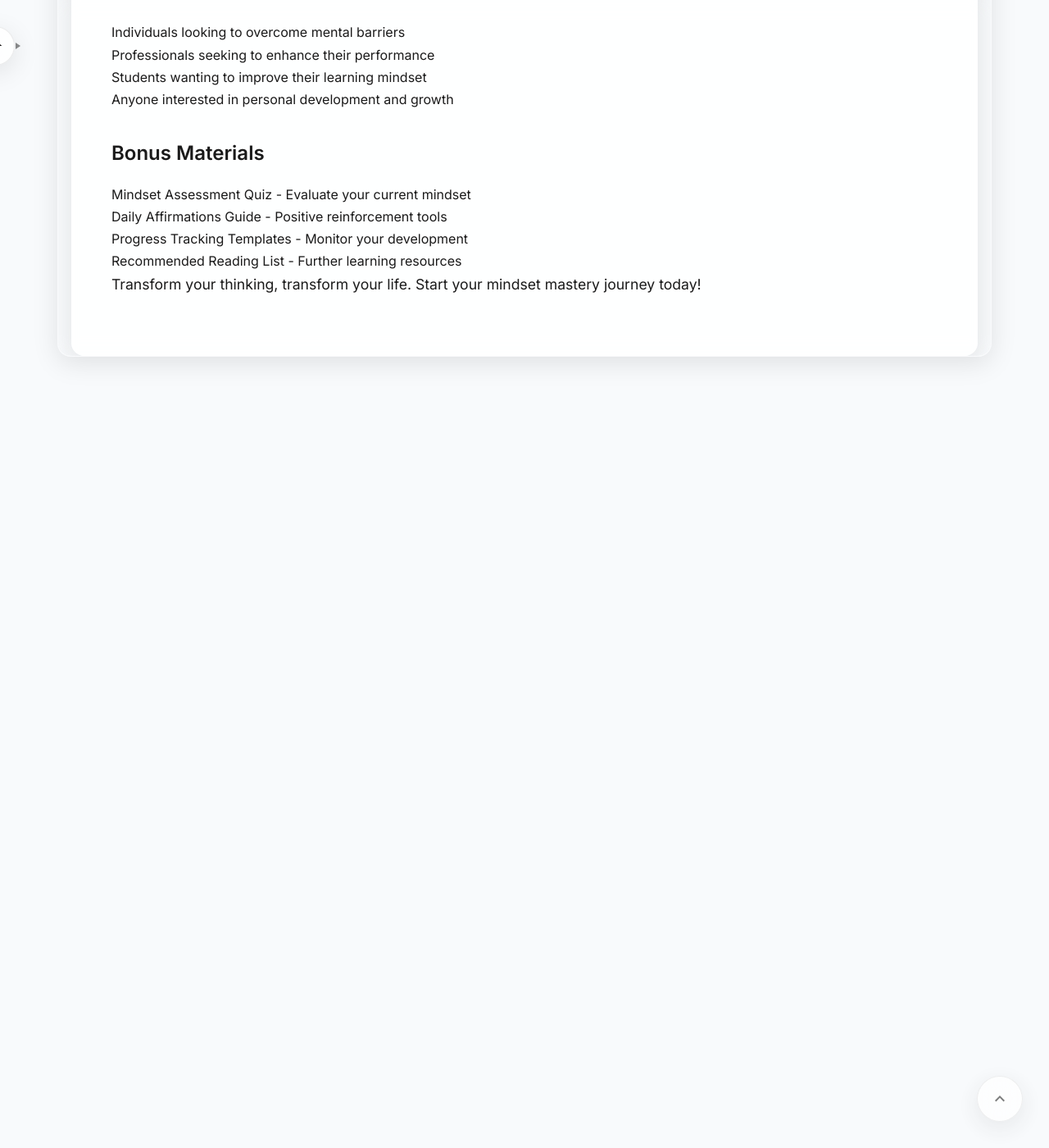
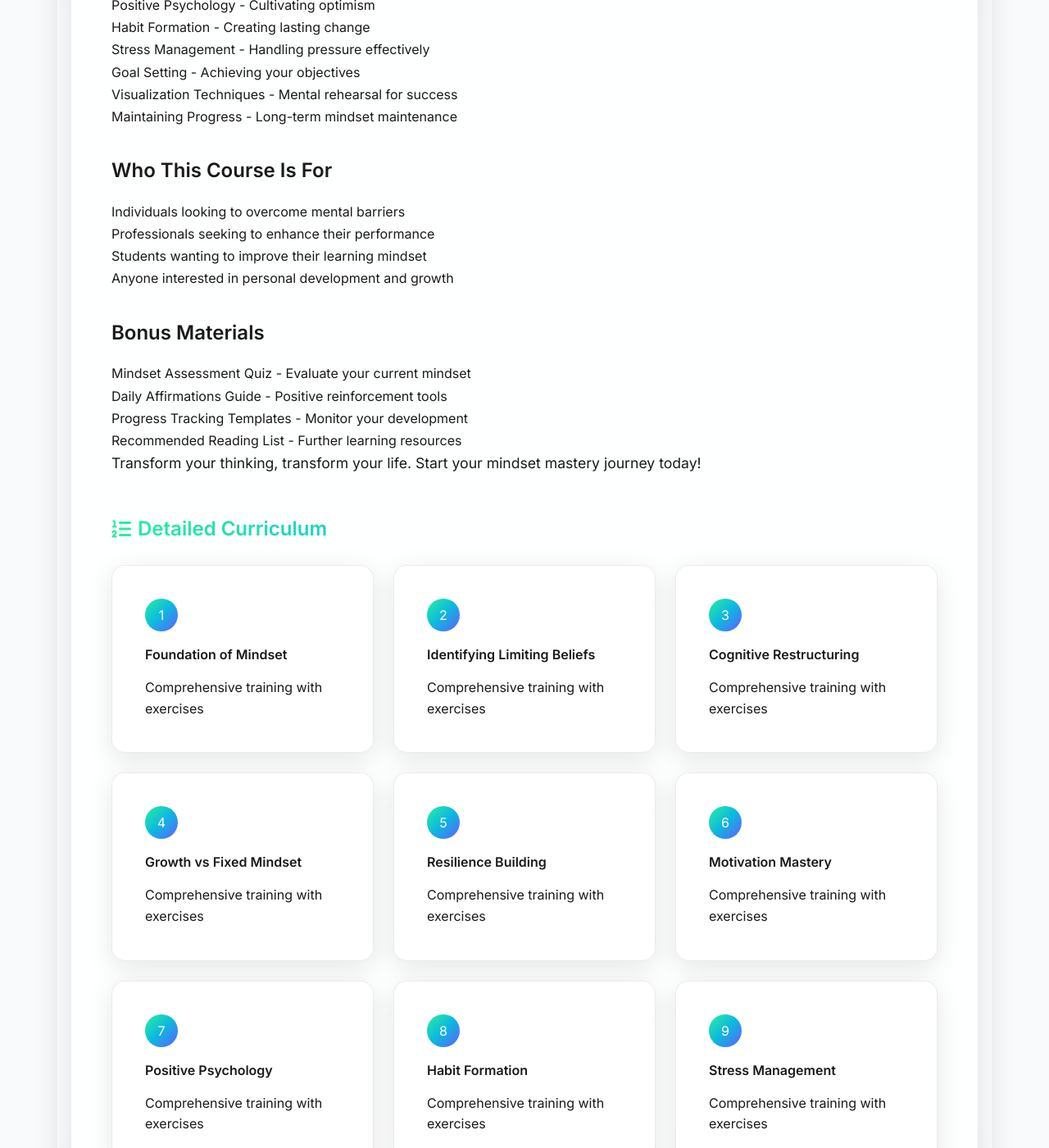
Before and after one commit to WillEasyStart/WillBio.github.io, a Jekyll site: the page built from _shop_items/productivity-toolkit.md, in a window 1280 px wide and 1400 px high, scrolled down 1652 px. Shown: the whole window at 82% size. Built offline with Jekyll 4.4.1, drawn with Linux system fonts in a browser that asks for light colours; nearby versions of some CDN libraries; before the commit the page ends 2149 px from its top, so only the background shows below that; some of the changed text lies outside the part shown.

Commit message:
Update shop-item.html

```diff
--- a/_layouts/shop-item.html
+++ b/_layouts/shop-item.html
@@ -1,20 +1,27 @@
 ---
 layout: default
 ---
+<article class="product-article glass-card">
+  <!-- Hero Section -->
+  <header class="product-hero">
+    <div class="product-hero-image image-loading glass-card">
+      <img class="lazy-img" loading="lazy" src="{{ page.image }}" alt="{{ page.title }}" data-zoomable>
+    </div>
 
-{% include navigation-elements.html %}
-
-<article class="product-article glass-card">
-  <header class="product-hero">
     <div class="product-header-content glass-card">
-      {% include product-meta.html %}
-
-      <div class="product-header-text">
-        <h1 class="product-title">{{ page.title }}</h1>
-        <p class="product-description">{{ page.description }}</p>
+      <div class="product-meta">
+        <span class="product-category">{{ page.category }}</span>
+        <div class="product-price">
+          {% if page.original_price %}
+            <span class="original-price">{{ page.original_price }}</span>
+          {% endif %}
+          <span class="current-price gradient-text">{{ page.price }}</span>
+        </div>
       </div>
 
-      {% if page.features %}
+      <h1 class="product-title">{{ page.title }}</h1>
+      <p class="product-description">{{ page.description }}</p>
+
       <div class="product-features">
         <h3><i class="fas fa-gift gradient-icon mr-2"></i> What's Included:</h3>
         <ul>
@@ -26,39 +33,52 @@
           {% endfor %}
         </ul>
       </div>
-      {% endif %}
 
-      {% include product-actions.html %}
+      <div class="product-actions">
+        <a href="{{ page.stripe_link }}" class="btn-primary action-btn pulse-on-hover">
+          <i class="fas fa-lock mr-2"></i> Enroll Now - {{ page.price }}
+        </a>
+        {% if page.demo_link %}
+          <a href="{{ page.demo_link }}" class="btn-secondary action-btn">
+            <i class="fas fa-play mr-2"></i> Preview Course
+          </a>
+        {% endif %}
+      </div>
 
-      {% if page.guarantee %}
       <div class="product-guarantee">
         <i class="fas fa-shield-alt gradient-icon"></i>
-        <span>{{ page.guarantee }}</span>
+        <span>{{ page.features[3] }}</span>
       </div>
-      {% endif %}
     </div>
   </header>
 
+  <!-- Course Content -->
   <div class="product-content glass-card">
-    <div class="prose">{{ content }}</div>
+    <div class="prose">
+      {{ content }}
+    </div>
 
-    {% if page.modules %}
+    <!-- Course Modules -->
     <div class="course-modules">
       <h2 class="module-title gradient-text"><i class="fas fa-list-ol mr-2"></i> Detailed Curriculum</h2>
       <div class="modules-container">
-        {% for module in page.modules %}
+        {% assign modules = "Foundation of Mindset|Identifying Limiting Beliefs|Cognitive Restructuring|Growth vs Fixed Mindset|Resilience Building|Motivation Mastery|Positive Psychology|Habit Formation|Stress Management|Goal Setting|Visualization Techniques|Maintaining Progress" | split: "|" %}
+        {% for module in modules %}
         <div class="module-card glass-card">
           <div class="module-number">{{ forloop.index }}</div>
-          <h3>{{ module.title }}</h3>
-          <p>{{ module.description }}</p>
+          <h3>{{ module }}</h3>
+          <p>Comprehensive training with exercises</p>
         </div>
         {% endfor %}
       </div>
     </div>
-    {% endif %}
   </div>
 
-  {% if page.cta %}
-    {% include product-cta.html %}
-  {% endif %}
+  <!-- Final CTA -->
+  <div class="product-cta glass-card">
+    <h2>Ready to Transform Your Mindset?</h2>
+    <a href="{{ page.stripe_link }}" class="btn-primary action-btn pulse">
+      <i class="fas fa-arrow-right mr-2"></i> Start Learning Today
+    </a>
+  </div>
 </article>
```
